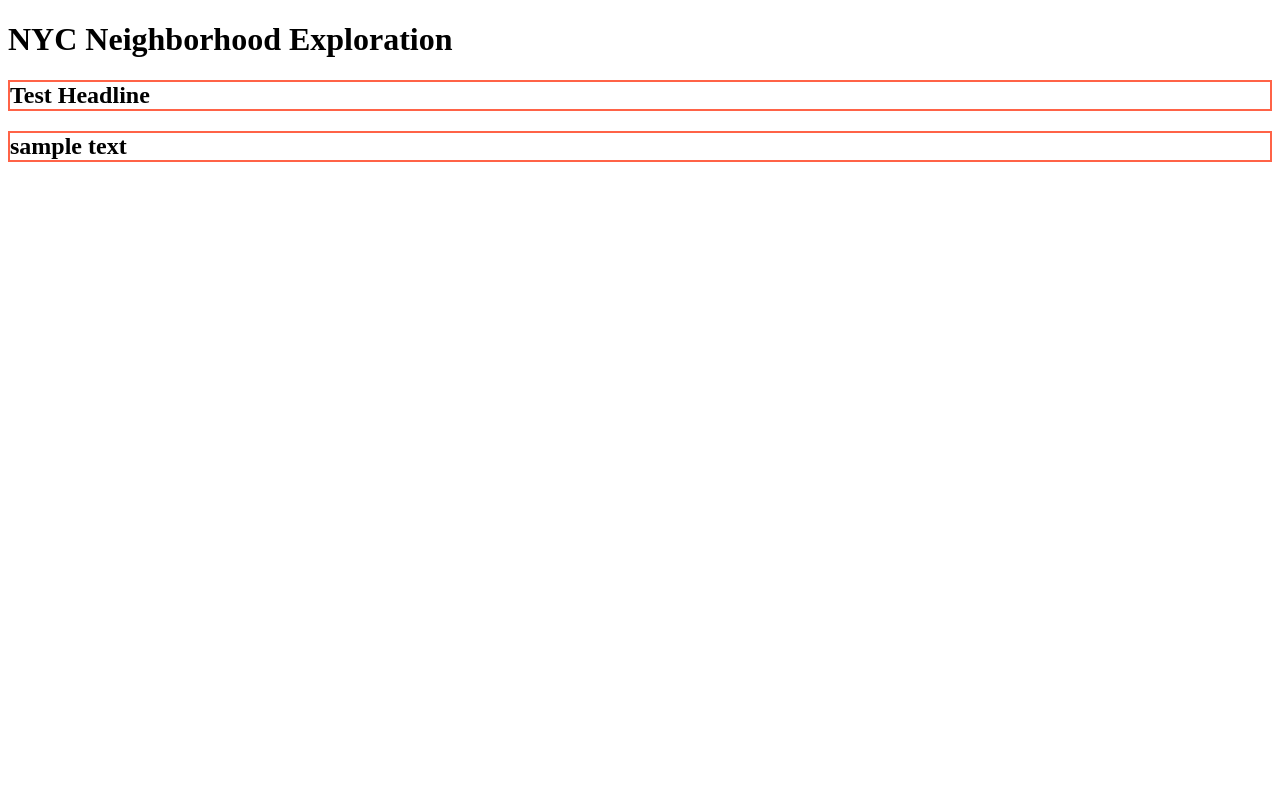
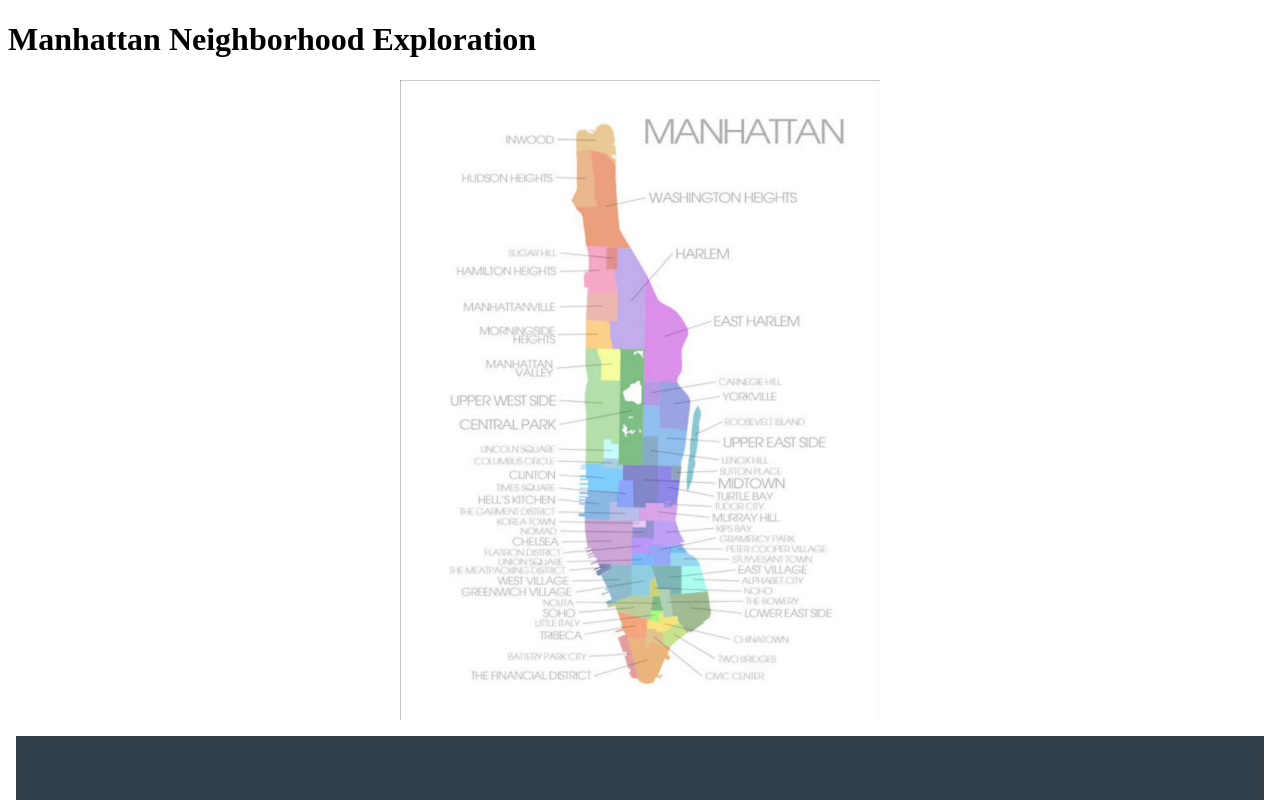
Before and after one commit to ChristopherKober/nyc-exploration, an Angular app in the folder nyc-exploration-ui/: page / in a window 1280 px wide. Shown: the top 800 px of the page. Built offline with nearby package versions, Linux system fonts and the light colour scheme; no server answers.

Commit message:
Update app level component

```diff
--- a/nyc-exploration-ui/src/app/app.component.css
+++ b/nyc-exploration-ui/src/app/app.component.css
@@ -1,3 +1,32 @@
-h2 {
-  border: 2px solid Tomato;
+body {
+  min-height: 100vh;
+  display: grid;
+  align-items: center;
 }
+
+form {
+  display: flex;
+  flex-wrap: wrap
+}
+
+  form > input {
+    flex: 1 1 10ch;
+    margin: .5rem
+  }
+
+    form > input[type="email"] {
+      flex: 3 1 30ch;
+    }
+
+input {
+  border: none;
+  background: hsl(0, 0%, 93%);
+  border-radius: .25rem;
+  padding: .75rem 1rem
+}
+
+  input[type="submit"] {
+    background: hotpink;
+    color: white;
+    box-shadow: 0 .75rem .5rem -.5rem hsl(0, 50%, 80%);
+  }
--- a/nyc-exploration-ui/src/app/app.component.html
+++ b/nyc-exploration-ui/src/app/app.component.html
@@ -1,8 +1,13 @@
-<h1>NYC Neighborhood Exploration</h1>
+<h1>Manhattan Neighborhood Exploration</h1>
 
-<div class="app-root">
-  <h2>Test Headline</h2>
+<!--<form>
+  <input type="text" placeholder="Name">
+  <input type="email" placeholder="Email Address">
+  <input type="submit" value="Subscribe">
+</form>-->
 
-  <h2>{{data}}</h2>
-</div>
+<img src="../assets/maps/placeholder.jpeg" style="height:80vh;display: block;margin-left: auto;margin-right: auto;"/>
+
+<app-timeline></app-timeline>
+
 <router-outlet></router-outlet>
--- a/nyc-exploration-ui/src/app/app.component.ts
+++ b/nyc-exploration-ui/src/app/app.component.ts
@@ -29,7 +29,7 @@ export class AppComponent {
 
     console.log('inside getData')
     this._DatabaseService.getEvents().subscribe(
-      data => { this.data = data },
+      data => { this.data = JSON.stringify(data) },
       err => { console.log(err) },
       () => { console.log('done loading data') }
     )
--- a/nyc-exploration-ui/src/app/app.module.ts
+++ b/nyc-exploration-ui/src/app/app.module.ts
@@ -6,10 +6,12 @@ import { AppRoutingModule } from './app-routing.module';
 import { AppComponent } from './app.component';
 import { DatabaseService } from './app.service';
 import { HttpClientModule } from '@angular/common/http';
+import { TimelineComponent } from './timeline/timeline.component';
 
 @NgModule({
   declarations: [
-    AppComponent
+    AppComponent,
+    TimelineComponent
   ],
   imports: [
     BrowserModule,
--- a/nyc-exploration-ui/src/app/app.service.ts
+++ b/nyc-exploration-ui/src/app/app.service.ts
@@ -1,5 +1,7 @@
 import { Injectable } from '@angular/core';
 import { HttpClient, HttpHeaders } from '@angular/common/http';
+
+import { environment } from '../environments/environment'
 
 const httpOptions = {
   headers: new HttpHeaders({
@@ -14,6 +16,6 @@ export class DatabaseService {
   ) { }
 
   getEvents() {
-    return this.http.get('http://localhost:5000/events', httpOptions)
+    return this.http.get(environment.apiURL + '/events', httpOptions)
   }
 }
```
